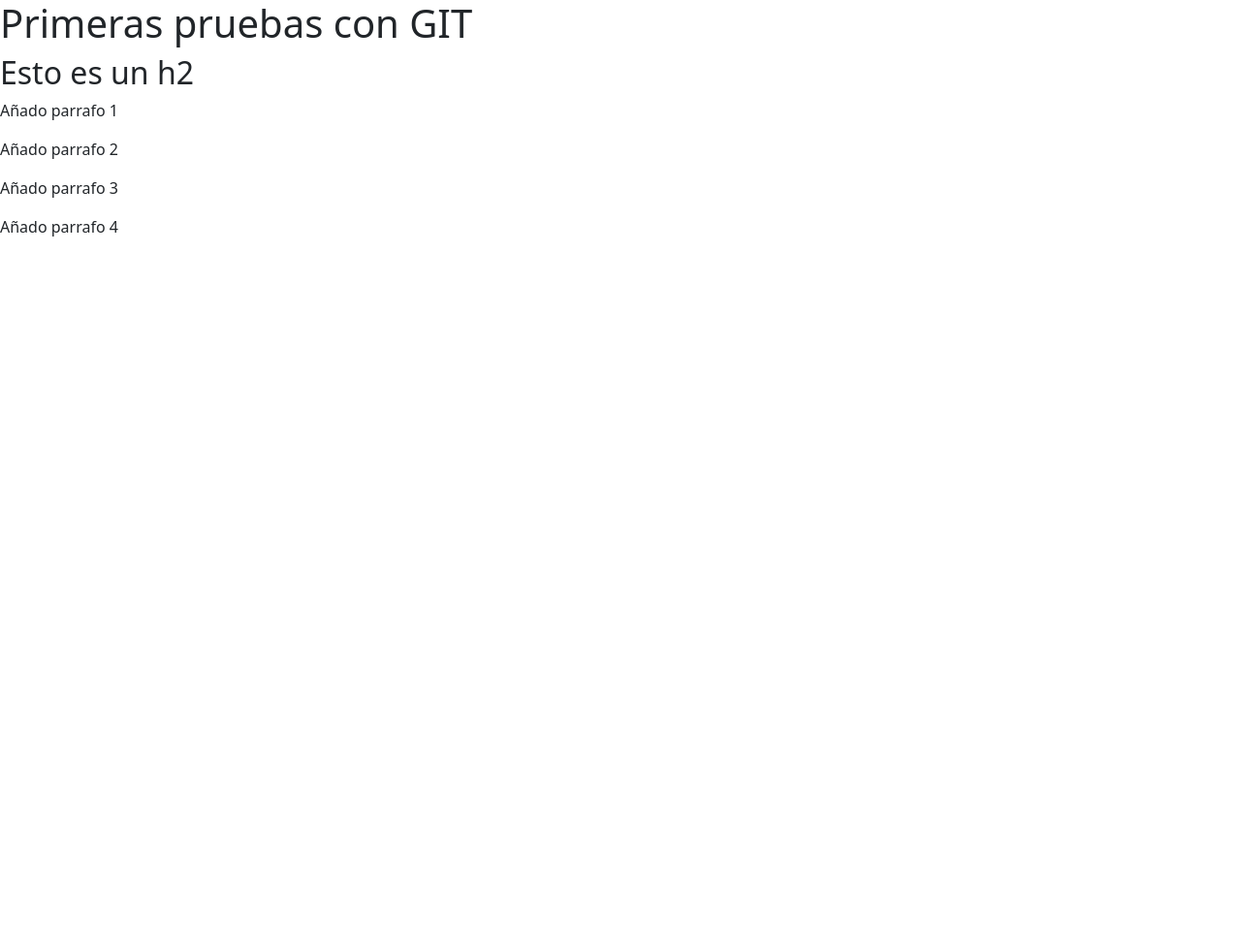
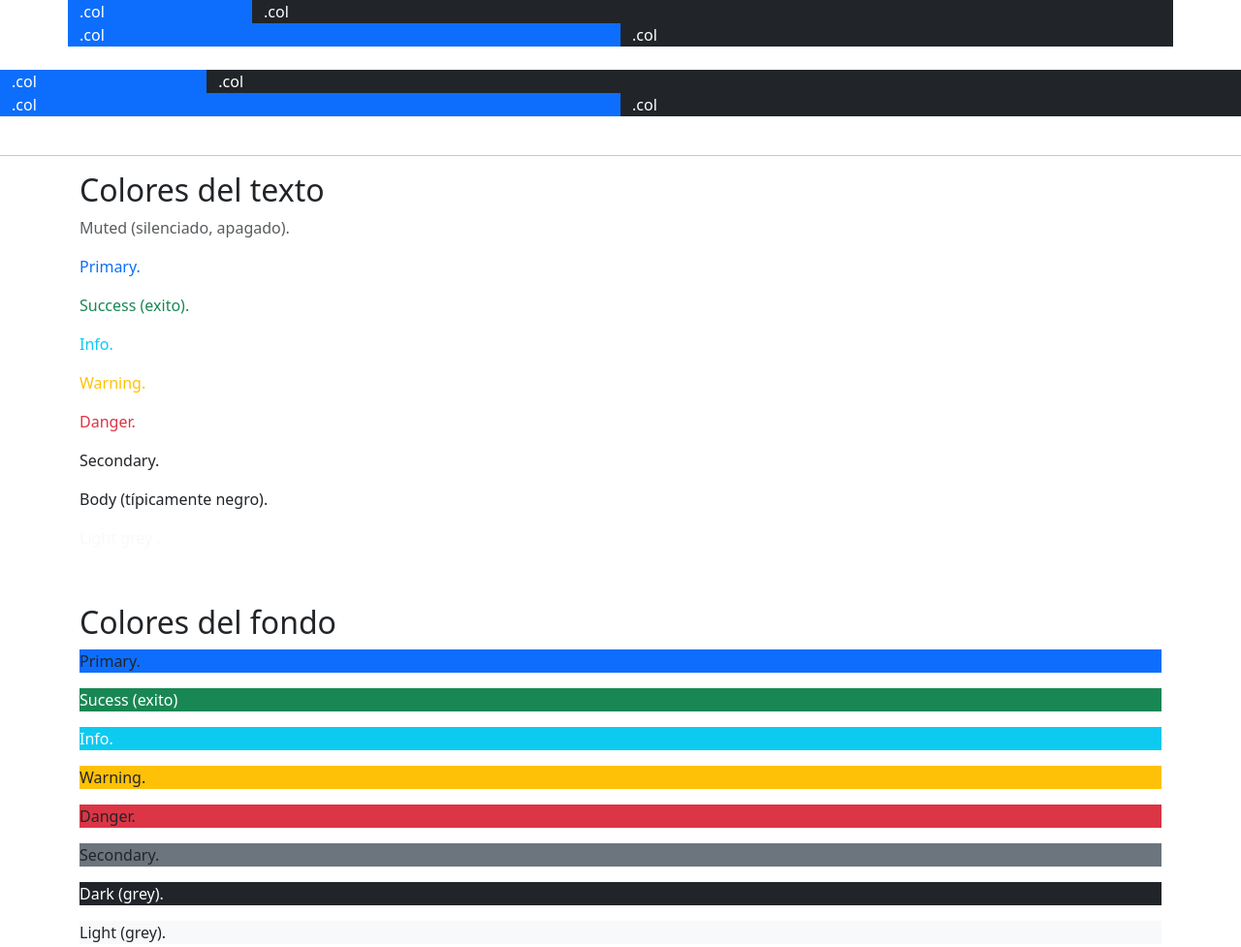
Before and after one commit to ra13ul/proyecto-GIT, a plain HTML site: page bootstrap.html in a window 1280 px wide. Shown: the whole page at 97% size. Before the commit the page ends 800 px from the top, so only its background shows below. Drawn offline with nearby package versions, Linux system fonts and the light colour scheme.

Commit message:
added colors examples

```diff
--- a/bootstrap.html
+++ b/bootstrap.html
@@ -8,16 +8,52 @@
     <title>index</title>
 </head>
 <body>
-    <div>
-        <h1 class="eqe-h1">Primeras pruebas con GIT</h1>
-        <h2 class="eqe-h2">Esto es un h2</h2>
+    <div class="container">
+        <div class="row">
+            <div class="col-xl-2  bg-primary text-white">.col</div>
+            <div class="col-xl-10  bg-dark text-white">.col</div>
+        </div>
+        <div class="row">
+            <div class="col-xl-6  bg-primary text-white">.col</div>
+            <div class="col-xl-6  bg-dark text-white">.col</div>
+        </div>
     </div>
+    <br>
 
-    <div>
-        <div><p>Añado parrafo 1</p></div>
-        <div><p>Añado parrafo 2</p></div>
-        <div><p>Añado parrafo 3</p></div>
-        <div><p>Añado parrafo 4</p></div>
+    <!-- CONTENEDOR COMPLETO-->
+    <div class="container-fluid">
+        <div class="row">
+            <div class="col-xl-2  bg-primary text-white">.col</div>
+            <div class="col-xl-10  bg-dark text-white">.col</div>
+        </div>
+        <div class="row">
+            <div class="col-xl-6  bg-primary text-white">.col</div>
+            <div class="col-xl-6  bg-dark text-white">.col</div>
+        </div>
     </div>
-</body>
+    <br><hr>
+    <!-- COLORES BÁSICOS-->
+    <div class="container">
+        <h2>Colores del texto</h2>
+        <p class="text-muted">Muted (silenciado, apagado).</p>
+        <p  class="text-primary">Primary.</p>
+        <p class="text-success">Success (exito).</p>
+        <p class="text-info">Info.</p>
+        <p  class="text-warning">Warning.</p>
+        <p  class="text-danger">Danger.</p>
+        <p  class="text secondary">Secondary.</p>
+        <p class="text-body">Body (típicamente negro).</p>
+        <p class="text-light">Light grey .</p>
+        <p  class="text-white">White.</p>
+        <h2>Colores del fondo</h2>
+        <p class="bg-primary text white">Primary.</p>
+        <p class="bg-success text-white">Sucess (exito)</p>
+        <p class="bg-info text-white">Info.</p>
+        <p class="bg-warning text white">Warning.</p>
+        <p class="bg-danger text white">Danger.</p>
+        <p class="bg-secondary text white">Secondary.</p>
+        <p class="bg-dark text-white">Dark (grey).</p>
+        <p class="bg-light text-dark">Light (grey).</p>
+    </div>
+    </body>
 </html>
```
